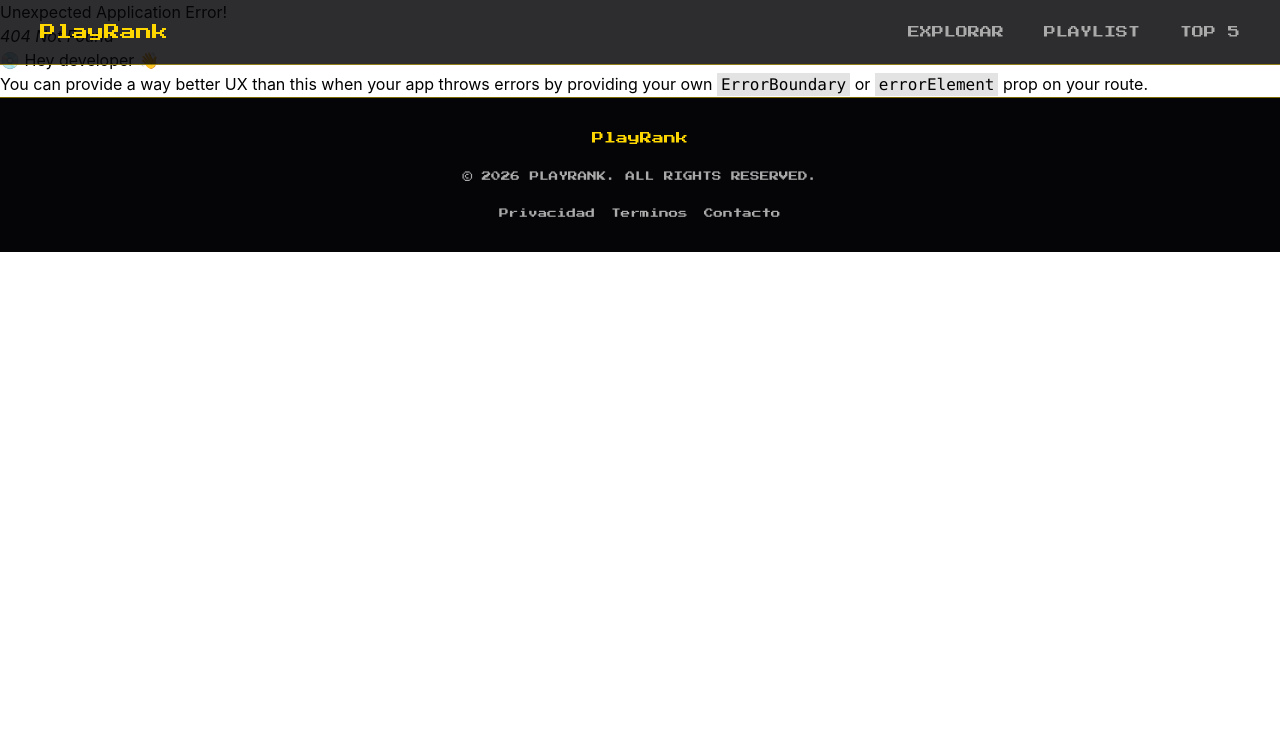
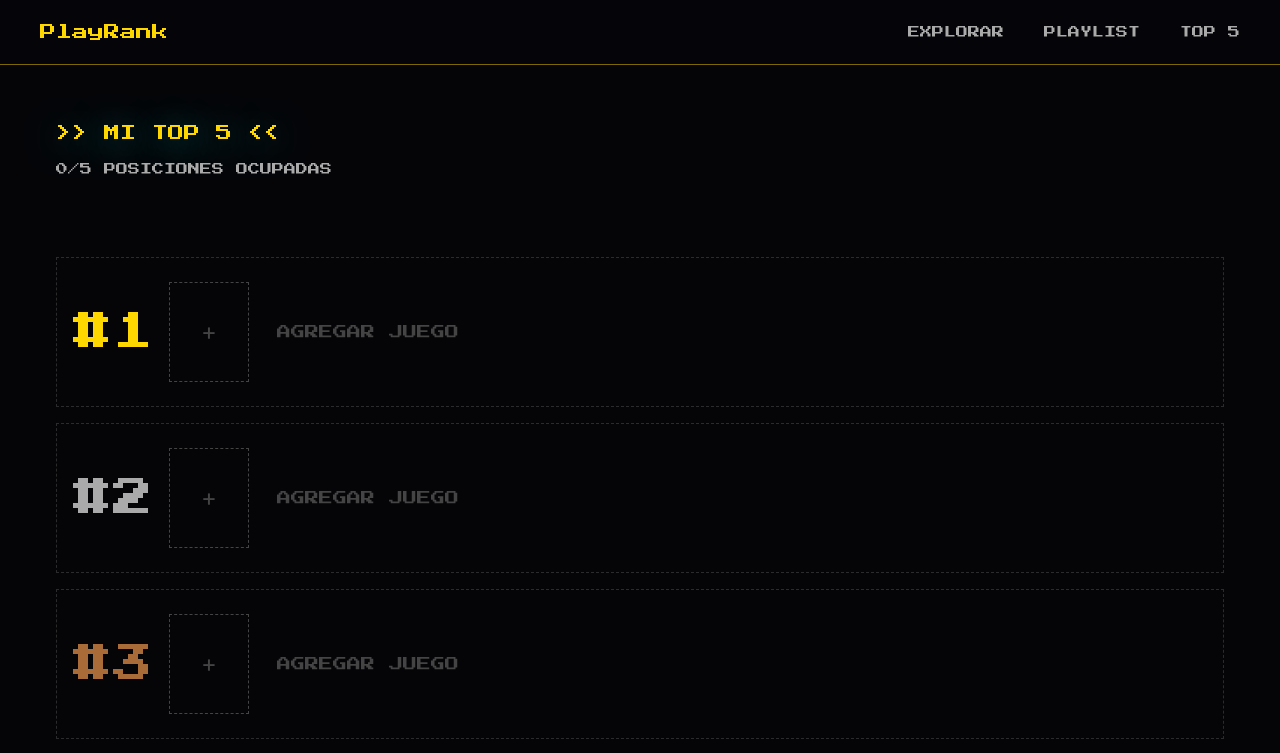
Before and after one commit to JuanI004/app-playRank, a React (Vite) app: page /top-5 in a window 1280 px wide. Before the commit this address had no page. Shown: the top 753 px of the page. Built offline with nearby package versions, Linux system fonts and the light colour scheme.

Commit message:
Agregar pagina de Top 5

```diff
--- /dev/null
+++ b/src/components/Top5Card.jsx
@@ -0,0 +1,184 @@
+import useRatings from "../hooks/useRatings";
+import { useNavigate } from "react-router";
+
+export default function Top5Card({
+  juego,
+  index,
+  onRemove,
+  onMoveUp,
+  onMoveDown,
+  isFirst,
+  isLast,
+}) {
+  const metacriticColor =
+    juego?.metacritic >= 90
+      ? "text-[#00ff88] border-[#00ff88]"
+      : juego?.metacritic >= 75
+        ? "text-[#ffd700] border-[#ffd700]"
+        : "text-[#ff6b6b] border-[#ff6b6b]";
+
+  const { getRating } = useRatings();
+  const ratingJuego = getRating(juego?.id);
+
+  const rating =
+    index + 1 === 1
+      ? "text-primary"
+      : index + 1 === 2
+        ? "text-secondary"
+        : index + 1 === 3
+          ? "text-[#a96b37]"
+          : "text-[#333]";
+
+  const navigate = useNavigate();
+
+  return (
+    <div
+      key={juego?.id}
+      className={`group relative bg-bg border border-[#2b2b2b] ${!juego && "border-dashed hover:border-[#ffd70056] hover:bg-[#ffd90009]"}  hover:scale-102 transition-transform duration-200 flex gap-3`}
+      style={{
+        background: juego
+          ? index + 1 <= 3
+            ? `rgba(255,215,0,0.0${4 - index + 1})`
+            : "#0a0a14"
+          : null,
+        boxShadow:
+          juego && index + 1 === 1
+            ? "3px 3px 0 rgba(255,215,0,0.15)"
+            : "3px 3px 0 transparent",
+      }}
+    >
+      <div className="flex p-4 py-6 justify-center items-center gap-4">
+        <h1 className={`text-[2.5rem] font-pixel ${rating}`}>#{index + 1}</h1>
+
+        {juego?.background_image ? (
+          <div className="h-25 w-20 overflow-hidden shrink-0 cursor-pointer">
+            <img
+              onClick={() => navigate(`/juegos/${juego.id}`)}
+              src={juego?.background_image}
+              alt={juego?.name}
+              className="w-full h-full object-cover object-center group-hover:scale-110 transition-all duration-500"
+            />
+          </div>
+        ) : (
+          <span className="flex justify-center items-center h-25 w-20 border border-dashed text-[#444] text-2xl border-[#444]">
+            +
+          </span>
+        )}
+      </div>
+      {juego ? (
+        <div className="pr-4 flex w-full justify-between items-center">
+          <div className="flex flex-col">
+            <div className="flex flex-col gap-3 p-3 flex-1">
+              <div className=" flex flex-col gap-3">
+                <h2
+                  onClick={() => navigate(`/juegos/${juego.id}`)}
+                  className={`font-pixel text-[0.7rem] cursor-pointer leading-relaxed ${rating}`}
+                >
+                  {juego?.name}
+                </h2>
+
+                {juego?.genres?.length > 0 && (
+                  <div className="flex flex-wrap gap-1">
+                    {juego?.genres.map((genre) => (
+                      <span
+                        key={genre.id}
+                        className="border-1 border-[#333] text-secondary  text-[0.6rem] font-pixel px-2 py-1"
+                      >
+                        {genre.name}
+                      </span>
+                    ))}
+                    {juego?.metacritic && (
+                      <p
+                        className={`px-2 py-1 bg-[#050508] font-pixel text-[0.7rem] leading-relaxed border ${metacriticColor}`}
+                      >
+                        {juego?.metacritic}
+                      </p>
+                    )}
+                  </div>
+                )}
+
+                <div className="flex items-center gap-2">
+                  <p className="font-pixel text-[0.5rem] text-secondary">
+                    COMUNIDAD
+                  </p>
+                  <div className="flex gap-0.5">
+                    {[1, 2, 3, 4, 5].map((s) => (
+                      <span
+                        key={s}
+                        className="text-sm"
+                        style={{
+                          color:
+                            s <= Math.round(juego?.rating) ? "#ffd700" : "#333",
+                        }}
+                      >
+                        ★
+                      </span>
+                    ))}
+                  </div>
+                  <span className="font-inter text-xs text-secondary">
+                    {juego?.rating?.toFixed(1)} (
+                    {juego?.ratings_count?.toLocaleString()} votos)
+                  </span>
+                </div>
+
+                {ratingJuego > 0 ? (
+                  <div className="flex items-center gap-2">
+                    <p className="font-pixel text-[0.5rem] text-secondary">
+                      MI RATING
+                    </p>
+                    <div className="flex gap-0.5">
+                      {[1, 2, 3, 4, 5].map((s) => (
+                        <span
+                          key={s}
+                          className="text-sm"
+                          style={{
+                            color: s <= ratingJuego ? "#ffd700" : "#333",
+                          }}
+                        >
+                          ★
+                        </span>
+                      ))}
+                    </div>
+                  </div>
+                ) : (
+                  <p className="font-pixel text-[0.5rem] text-[#5c5c5c]">
+                    SIN RATING
+                  </p>
+                )}
+              </div>
+            </div>
+          </div>
+
+          <div className="flex justify-center items-center gap-2">
+            <div className="flex flex-col gap-1 shrink-0">
+              <button
+                onClick={onMoveUp}
+                disabled={isFirst}
+                className="flex  justify-center font-pixel cursor-pointer text-[1rem] w-8 h-8 border border-[#ffffff10] text-[#555] hover:border-[#ffd70055] hover:text-primary disabled:opacity-20 disabled:cursor-not-allowed transition-colors"
+              >
+                ▲
+              </button>
+              <button
+                onClick={onRemove}
+                className="flex items-center pl-[0.1rem] cursor-pointer  justify-center font-pixel text-[1rem] w-8 h-8  border border-[#ff6b6b22] text-[#ff6b6b44] hover:border-[#ff6b6b] hover:text-[#ff6b6b] transition-colors shrink-0"
+              >
+                X
+              </button>
+              <button
+                onClick={onMoveDown}
+                disabled={isLast}
+                className="flex  justify-center font-pixel cursor-pointer  text-[1rem] w-8 h-8 border border-[#ffffff10] text-[#555] hover:border-[#ffd70055] hover:text-primary disabled:opacity-20 disabled:cursor-not-allowed transition-colors"
+              >
+                ▼
+              </button>
+            </div>
+          </div>
+        </div>
+      ) : (
+        <p className="font-pixel flex justify-center items-center text-sm text-[#444]">
+          AGREGAR JUEGO
+        </p>
+      )}
+    </div>
+  );
+}
--- a/src/hooks/useRatings.jsx
+++ b/src/hooks/useRatings.jsx
@@ -11,13 +11,12 @@ export default function useRatings() {
 
   useEffect(() => {
     localStorage.setItem("ratings", JSON.stringify(ratings));
-        console.log(ratings)
   }, [ratings]);
 
-    const getRating = (id) => ratings[id] ?? 0
+  const getRating = (id) => ratings[id] ?? 0;
 
   const AddRating = useCallback((gameId, rating) => {
-        setRatings((prev) => ({...prev, [gameId]: rating}))
+    setRatings((prev) => ({ ...prev, [gameId]: rating }));
   }, []);
 
   return { ratings, AddRating, getRating };
--- /dev/null
+++ b/src/pages/Top5.jsx
@@ -0,0 +1,49 @@
+import useTop5 from "../hooks/useTop5";
+import { useNavigate } from "react-router";
+import Top5Card from "../components/Top5Card";
+
+export default function Top5() {
+  const { top5 } = useTop5();
+  const navigate = useNavigate();
+
+  const cantTop5 = top5.length;
+
+  return (
+    <div className="w-screen min-h-screen bg-bg pt-[65px] pb-20">
+      <main className="relative max-w-[1200px] mx-auto flex gap-10 flex-col p-4">
+        <div className="flex w-full justify-between mt-10  ">
+          <div className="flex flex-col gap-4">
+            <h1 className="font-pixel text-primary text-md text-shadow-[0_5px_35px_rgba(0,255,255,0.50)]">
+              {">> " + "MI TOP 5" + " <<"}
+            </h1>
+            <h1 className="text-xs font-pixel uppercase text-secondary ">
+              {cantTop5}/5 POSICIONES OCUPADAS
+            </h1>
+          </div>
+          {cantTop5 > 0 && (
+            <button
+              onClick={() => navigate("/juegos")}
+              className="font-pixel text-[#ff6b6b] text-xs border border-[#ff6b6b] py-4 w-50 cursor-pointer hover:bg-[#ff6b6b1b] cursor pointer transition-colors"
+              style={{ boxShadow: "4px 4px 0 #ff6b6b5b" }}
+            >
+              LIMPIAR TODO
+            </button>
+          )}
+        </div>
+
+        <div className="grid grid-cols-2 sm:grid-cols-4 gap-4 "></div>
+
+        <div className="flex flex-col gap-4">
+          {[0, 1, 2, 3, 4].map((index) => (
+            <Top5Card juego={top5[index]} index={index} />
+          ))}
+        </div>
+        {5 - cantTop5 > 0 && (
+          <p className="text-[#444] text-center font-inter ">
+            Te quedan {5 - cantTop5} posiciones libres
+          </p>
+        )}
+      </main>
+    </div>
+  );
+}
```
Also changed, not shown: src/main.jsx (+35 -32 lines). Lines whose indentation alone changed are shown as unchanged.
